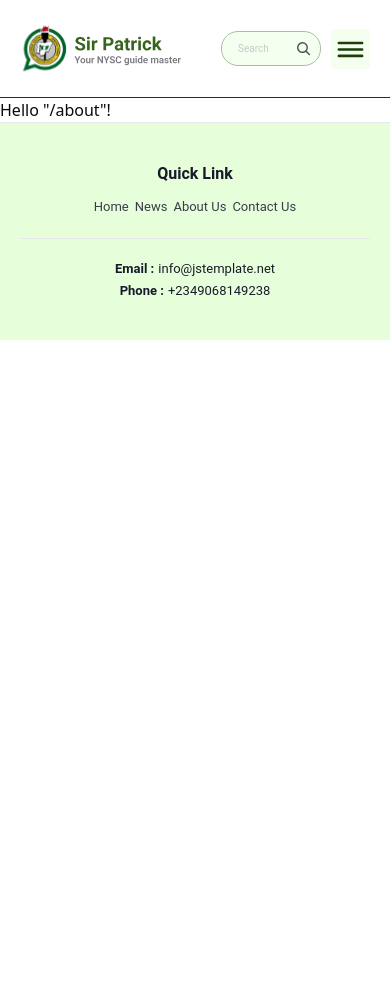
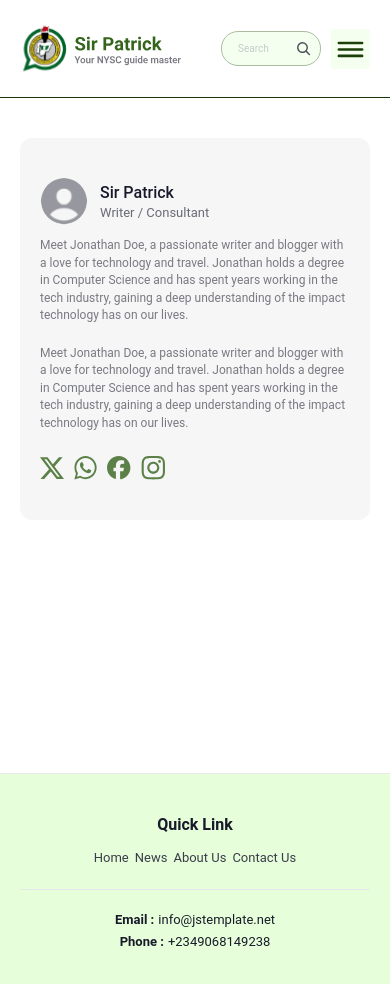
Before and after one commit to HenryAgu/sir-patrick, a React (Vite) app: page /about in a window 390 px wide. Shown: the top 984 px of the page. Before the commit the page ends 844 px from the top, so only its background shows below. Built offline with nearby package versions, Linux system fonts and the light colour scheme.

Commit message:
feat: about page for mobile and desktop

```diff
--- a/src/routes/about.tsx
+++ b/src/routes/about.tsx
@@ -1,9 +1,37 @@
-import { createFileRoute } from '@tanstack/react-router'
+import SocialMenu from "@/components/shared/socialMenu";
+import { createFileRoute } from "@tanstack/react-router";
 
-export const Route = createFileRoute('/about')({
+export const Route = createFileRoute("/about")({
   component: RouteComponent,
-})
+});
 
 function RouteComponent() {
-  return <div>Hello "/about"!</div>
+  return (
+    <main className="px-5 lg:px-30 py-10 mx-auto w-full container min-h-[80vh] lg:min-h-screen font-roboto">
+      <div className="bg-secondary-50 py-10 md:py-[72px] px-5 md:px-[21px] flex items-center justify-center rounded-[12px]">
+        <div className="flex flex-col gap-y-3 lg:gap-y-6 md:max-w-[668px] max-w-full">
+          <div className="flex items-center gap-x-3">
+            <img src="/icons/avatar.svg" alt="avatar" className="w-auto h-auto"/>
+            <div className="flex flex-col">
+              <p className="text-secondary-800 text-base font-medium leading-[22.47px]">Sir Patrick</p>
+              <span className="text-secondary-500 font-normal text-[13px] leading-[16px]">Writer / Consultant</span>
+            </div>
+          </div>
+          <p className="font-normal text-xs lg:text-xl leading-[17.5px] lg:leading-[26px] text-brand-gray-500">
+            Meet Jonathan Doe, a passionate writer and blogger with a love for
+            technology and travel. Jonathan holds a degree in Computer Science
+            and has spent years working in the tech industry, gaining a deep
+            understanding of the impact technology has on our lives.
+          </p>
+          <p className="font-normal text-xs lg:text-xl leading-[17.5px] lg:leading-[26px] mt-2 text-brand-gray-500">
+            Meet Jonathan Doe, a passionate writer and blogger with a love for
+            technology and travel. Jonathan holds a degree in Computer Science
+            and has spent years working in the tech industry, gaining a deep
+            understanding of the impact technology has on our lives.
+          </p>
+          <SocialMenu />
+        </div>
+      </div>
+    </main>
+  );
 }
```
Also changed, not shown: public/icons/avatar.svg (added).
